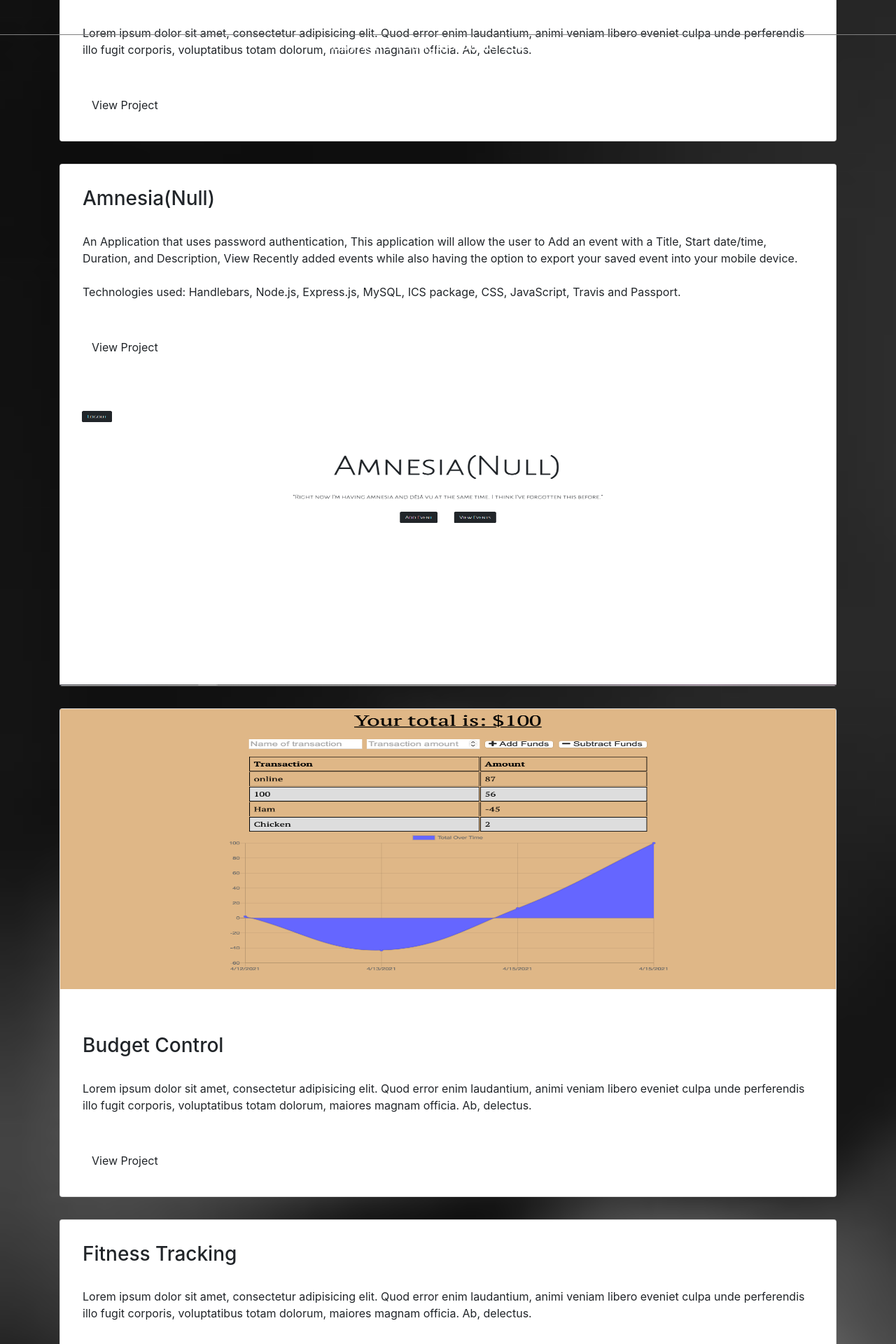
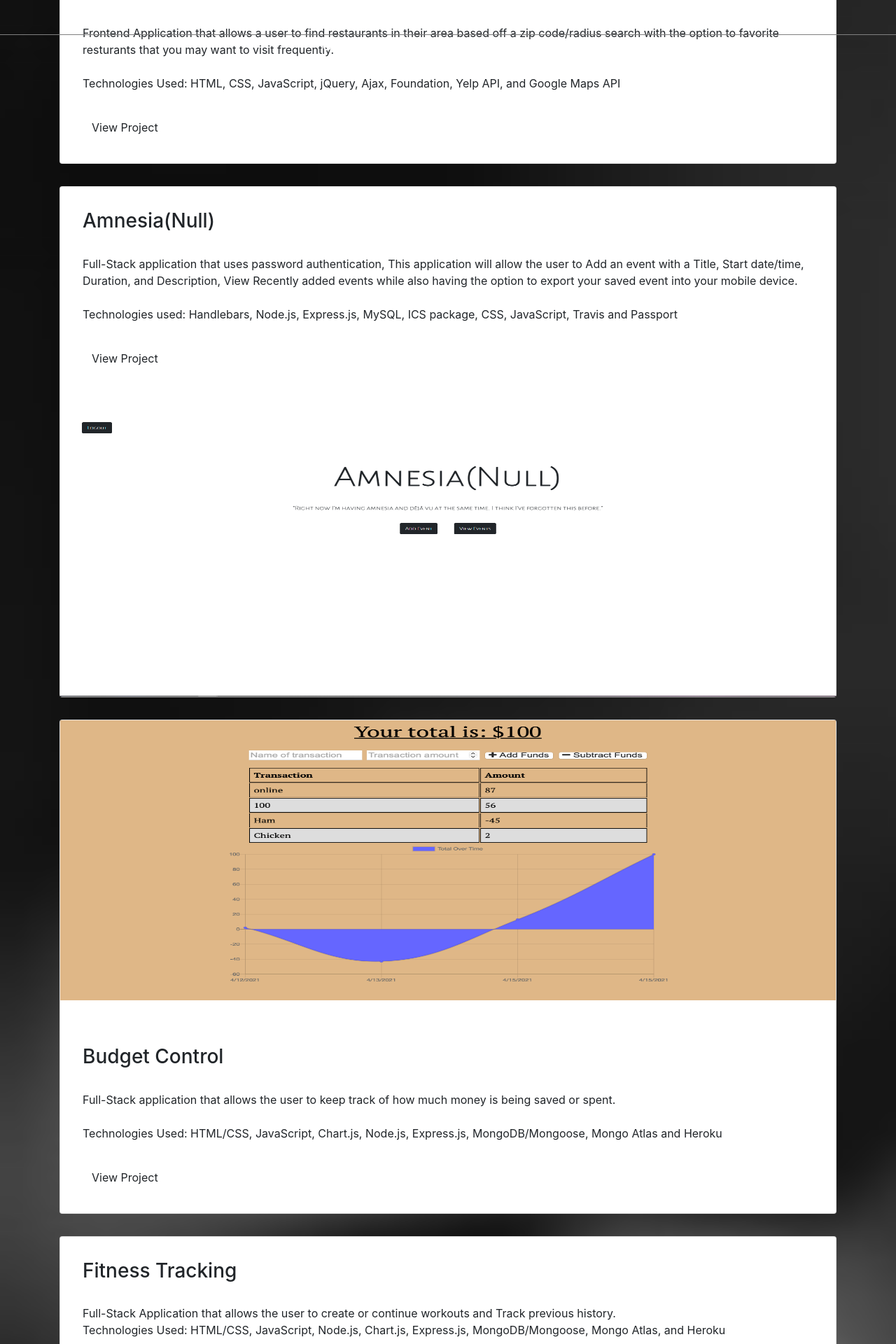
Before and after one commit to Teangelo1/React_Portfolio, a React (Create React App) app: page /portfolio in a window 1280 px wide. Shown: the part 720-2640 px from the top of the page at 70% size. Built offline with nearby package versions, Linux system fonts and the light colour scheme.

Commit message:
Updated description for each project

```diff
--- a/src/pages/Portfolio.js
+++ b/src/pages/Portfolio.js
@@ -22,12 +22,10 @@ export default function Portfolio() {
       <section class="card">
         <img src={(restaurant)} alt="" />
         <div>
-          <h3>Fooood!</h3>
+          <h3>Feeeed me!</h3>
           <p>
-            Lorem ipsum dolor sit amet, consectetur adipisicing elit. Quod error
-            enim laudantium, animi veniam libero eveniet culpa unde perferendis
-            illo fugit corporis, voluptatibus totam dolorum, maiores magnam
-            officia. Ab, delectus.
+          Frontend Application that allows a user to find restaurants in their area based off a zip code/radius search with the option to favorite resturants that you may want to visit frequently. <br />
+            <br /> Technologies Used: HTML, CSS, JavaScript, jQuery, Ajax, Foundation, Yelp API, and Google Maps API
           </p>
           <a href="https://teangelo1.github.io/restaurant-dashboard/" target="#" class="btn">View Project</a>
         </div>
@@ -38,8 +36,8 @@ export default function Portfolio() {
         <div>
           <h3>Amnesia(Null)</h3>
           <p>
-          An Application that uses password authentication, This application will allow the user to Add an event with a Title, Start date/time, Duration, and Description, View Recently added events while also having the option to export your saved event into your mobile device. <br />
-            <br /> Technologies used: Handlebars, Node.js, Express.js, MySQL, ICS package, CSS, JavaScript, Travis and Passport.
+          Full-Stack application that uses password authentication, This application will allow the user to Add an event with a Title, Start date/time, Duration, and Description, View Recently added events while also having the option to export your saved event into your mobile device. <br />
+            <br /> Technologies used: Handlebars, Node.js, Express.js, MySQL, ICS package, CSS, JavaScript, Travis and Passport
           </p>
           <a href="https://agile-gorge-53521.herokuapp.com/members" target="#" class="btn">View Project</a>
         </div>
@@ -50,10 +48,10 @@ export default function Portfolio() {
         <div>
           <h3>Budget Control</h3>
           <p>
-            Lorem ipsum dolor sit amet, consectetur adipisicing elit. Quod error
-            enim laudantium, animi veniam libero eveniet culpa unde perferendis
-            illo fugit corporis, voluptatibus totam dolorum, maiores magnam
-            officia. Ab, delectus.
+          Full-Stack application that allows the user to keep track of how much money is being saved or spent. <br />
+
+          <br />Technologies Used: HTML/CSS, JavaScript, Chart.js, Node.js, Express.js, MongoDB/Mongoose, Mongo Atlas and Heroku
+
           </p>
           <a href="https://pure-taiga-35486.herokuapp.com/" target="#" class="btn">View Project</a>
         </div>
@@ -64,10 +62,8 @@ export default function Portfolio() {
         <div>
           <h3>Fitness Tracking</h3>
           <p>
-            Lorem ipsum dolor sit amet, consectetur adipisicing elit. Quod error
-            enim laudantium, animi veniam libero eveniet culpa unde perferendis
-            illo fugit corporis, voluptatibus totam dolorum, maiores magnam
-            officia. Ab, delectus.
+           Full-Stack Application that allows the user to create or continue workouts and Track previous history.<br />
+           Technologies Used: HTML/CSS, JavaScript, Node.js, Chart.js, Express.js, MongoDB/Mongoose, Mongo Atlas, and Heroku
           </p>
           <a href="https://warm-journey-95857.herokuapp.com/?id=6071b569a2c2a60015b11168" target="#" class="btn">View Project</a>
         </div>
@@ -78,10 +74,8 @@ export default function Portfolio() {
         <div>
           <h3>Secure Password Generator</h3>
           <p>
-            Lorem ipsum dolor sit amet, consectetur adipisicing elit. Quod error
-            enim laudantium, animi veniam libero eveniet culpa unde perferendis
-            illo fugit corporis, voluptatibus totam dolorum, maiores magnam
-            officia. Ab, delectus.
+          Frontend application that will generate a secure password between 8-128 characters giving the user the option to either add an uppercase or lowercase letter, number, and symbol. <br />
+            <br /> Technologies Used: HTML, CSS, JavaScript
           </p>
           <a href="https://teangelo1.github.io/Fun_with_Password_Generator/" target="#" class="btn">View Project</a>
         </div>
@@ -92,10 +86,8 @@ export default function Portfolio() {
         <div>
           <h3>Coding Quiz</h3>
           <p>
-            Lorem ipsum dolor sit amet, consectetur adipisicing elit. Quod error
-            enim laudantium, animi veniam libero eveniet culpa unde perferendis
-            illo fugit corporis, voluptatibus totam dolorum, maiores magnam
-            officia. Ab, delectus.
+          Frontend Timed Quiz application to test your JavaScript Knowledge and generate a score at the end based off of how many questions were answered correctly. <br />
+            <br /> Technologies Used: HTML, CSS, JavaScript
           </p>
           <a href="https://teangelo1.github.io/Coding-Quiz/" target="#" class="btn">View Project</a>
         </div>
--- a/src/styles/Portfolio.css
+++ b/src/styles/Portfolio.css
@@ -71,9 +71,10 @@ img {
   display: inline-block;
   background: #000;
   color: #fff;
-  padding: 0.8rem 1.8rem;
-  margin-top: 2rem;
+  /* padding: 0.8rem 1.8rem; */
+  margin-top: 1rem;
   cursor: pointer;
+
 }
 
 .btn:hover {
```
